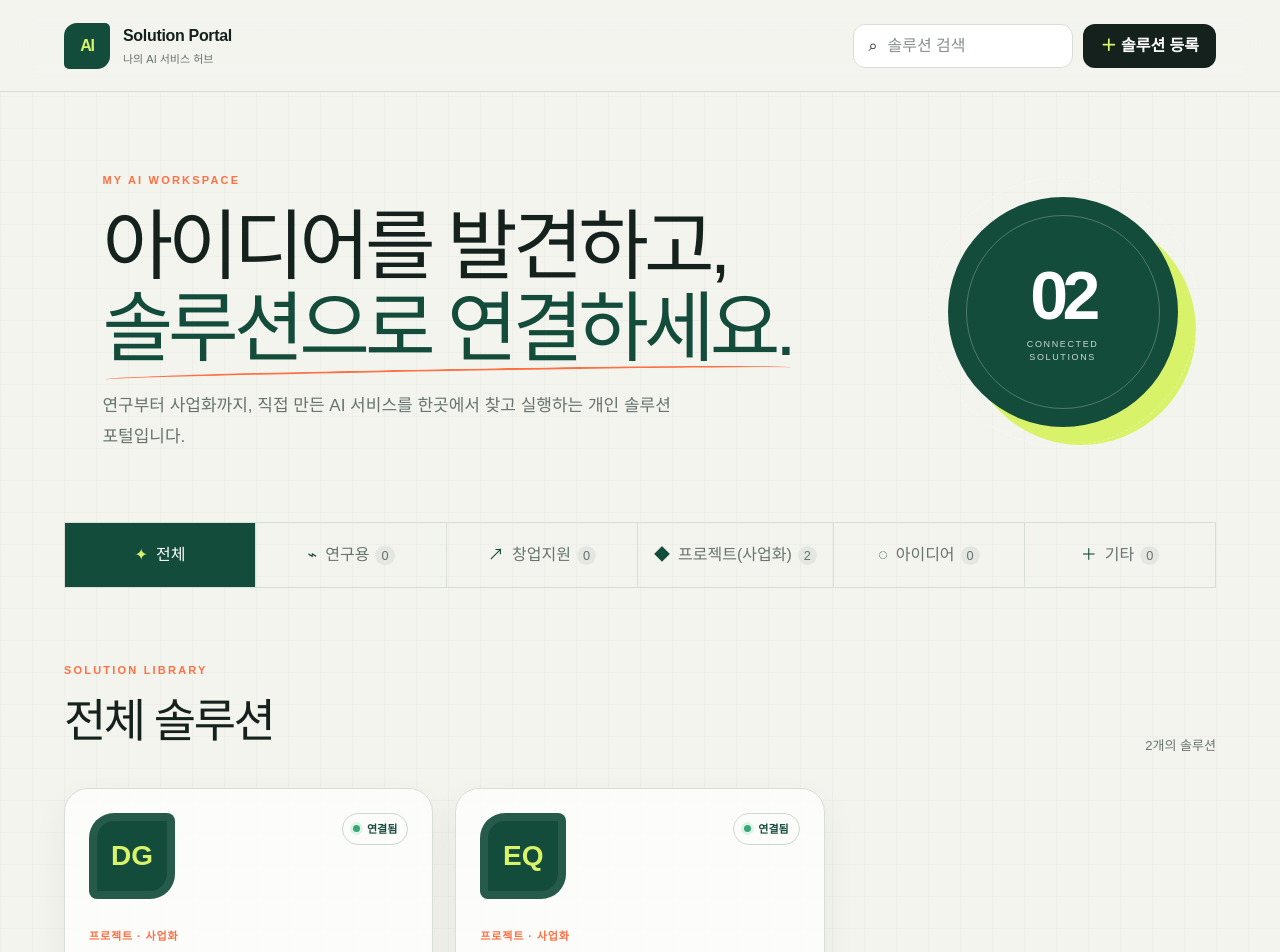
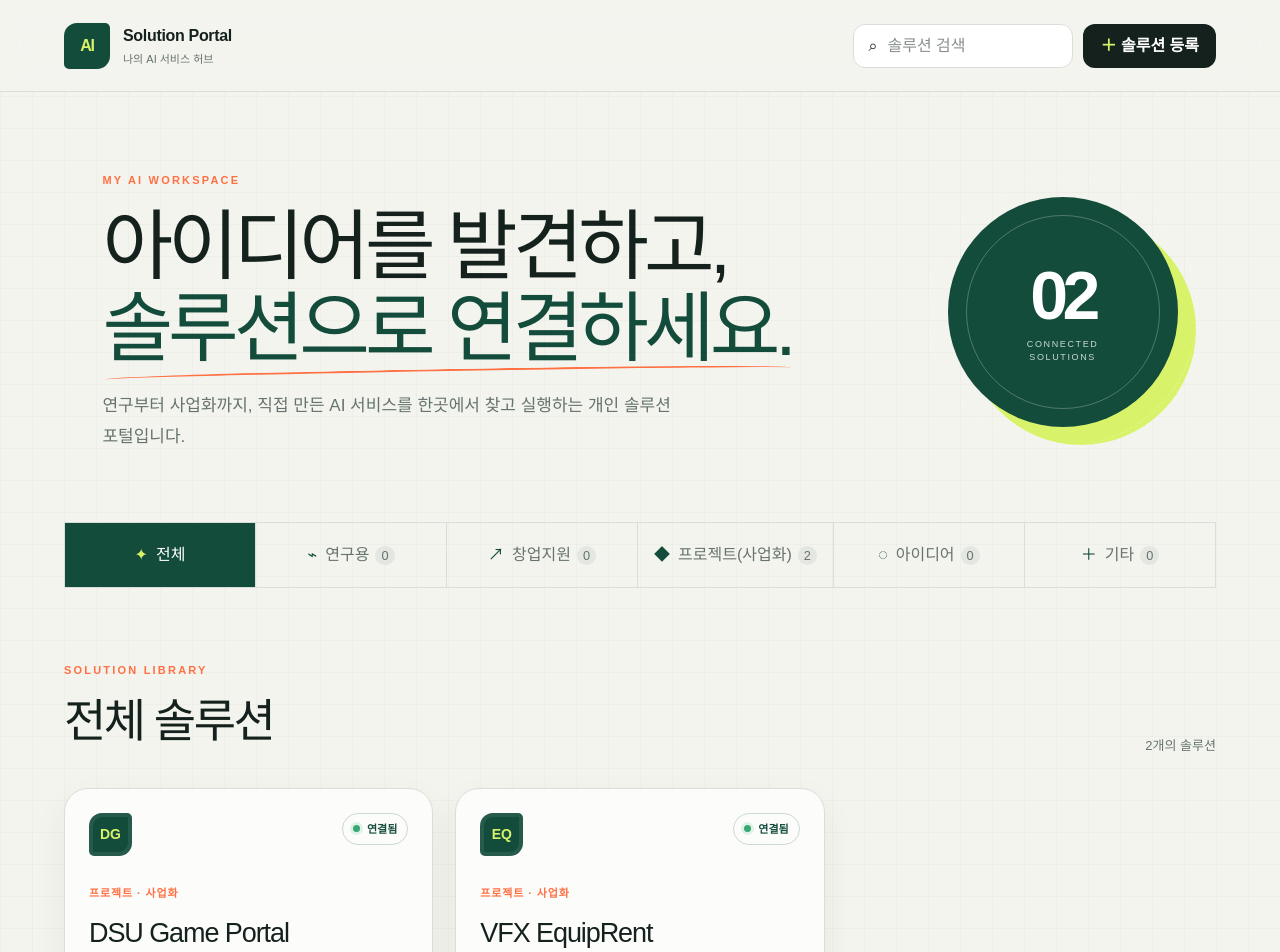
Before and after one commit to yntaesoo/AI-Solution-Portal, a Next.js app: page / in a window 1280 px wide. Shown: the top 952 px of the page. Built offline with nearby package versions, Linux system fonts and the light colour scheme.

Commit message:
Reduce solution icon size

```diff
--- a/app/globals.css
+++ b/app/globals.css
@@ -105,9 +105,9 @@ button, a { -webkit-tap-highlight-color: transparent; }
 .solution-card:hover { transform: translateY(-6px); box-shadow: 0 22px 50px rgba(25, 46, 39, .12); }
 .card-top { display: flex; justify-content: space-between; align-items: start; padding: 24px; }
 .solution-icon {
-  width: 86px; height: 86px; display: grid; place-items: center; border-radius: 25px 8px 25px 8px;
-  background: var(--green); color: var(--lime); font-size: 28px; font-weight: 900;
-  box-shadow: inset 0 0 0 8px rgba(255,255,255,.08);
+  width: 43px; height: 43px; display: grid; place-items: center; border-radius: 13px 5px 13px 5px;
+  background: var(--green); color: var(--lime); font-size: 14px; font-weight: 900;
+  box-shadow: inset 0 0 0 4px rgba(255,255,255,.08);
 }
 .status { display: flex; gap: 7px; align-items: center; padding: 7px 10px; border: 1px solid #cbd9d3; border-radius: 30px; color: var(--green); font-size: 11px; font-weight: 800; }
 .status i { width: 7px; height: 7px; border-radius: 50%; background: #3aa873; box-shadow: 0 0 0 3px #dff2e9; }
```
